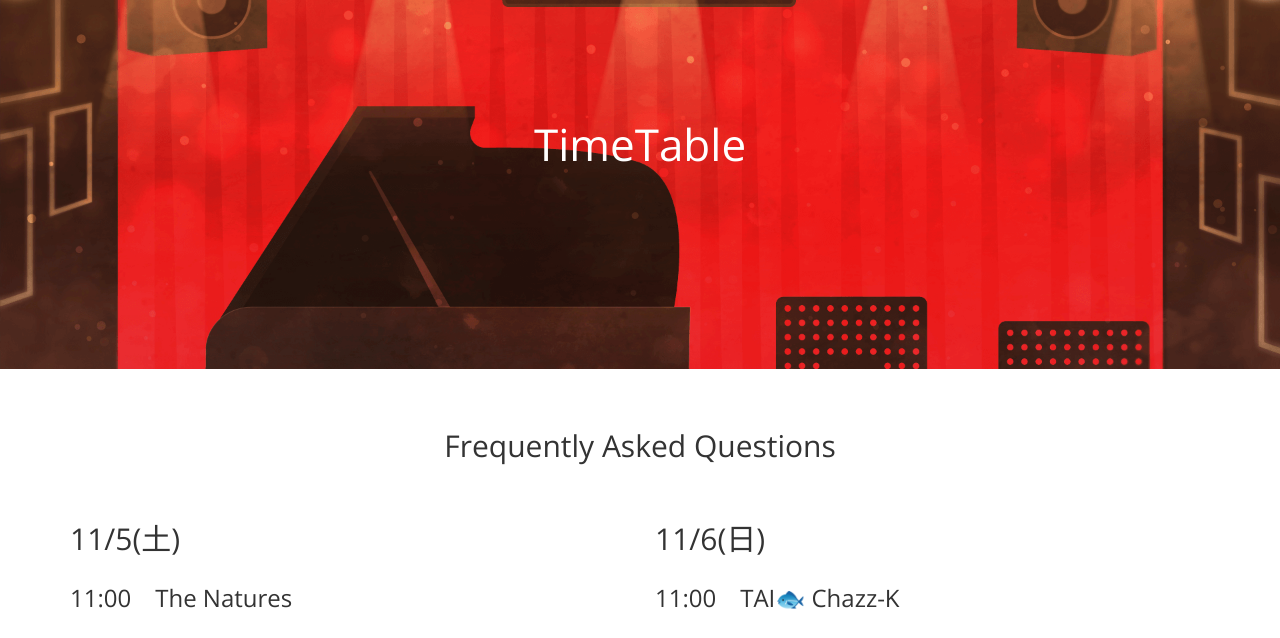
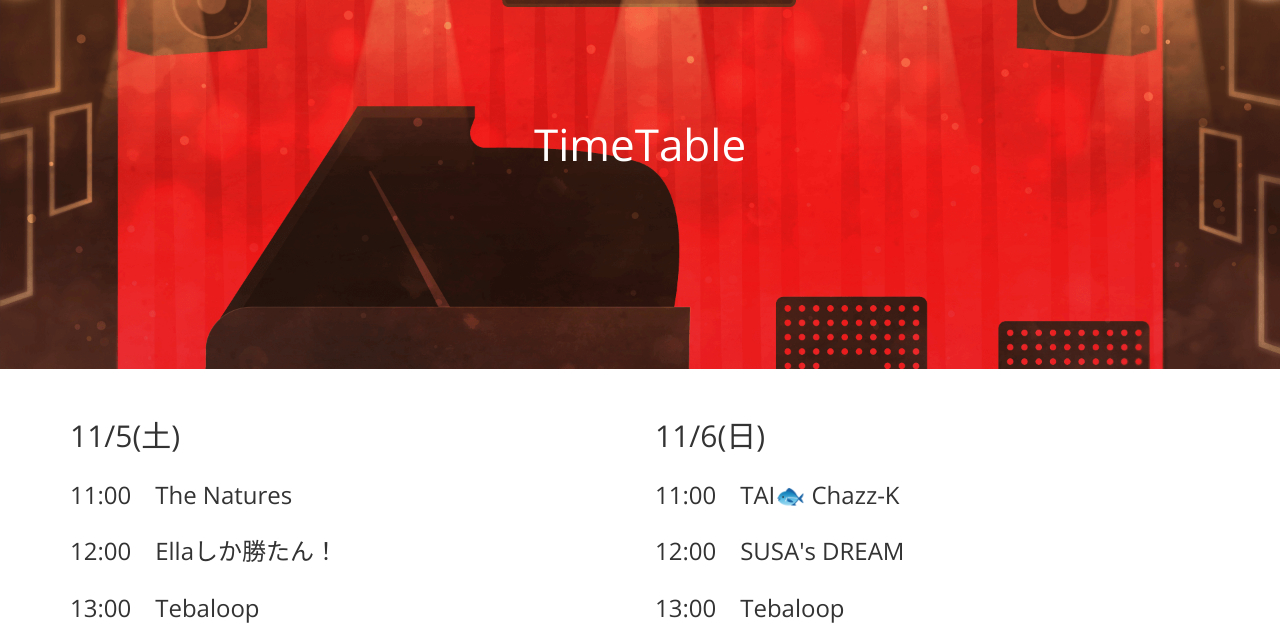
Before and after one commit to suisui0714/neopolis_cafe2022, a plain HTML site: page timetable.html in a window 1280 px wide. Shown: the part 151-789 px from the top of the page. Drawn offline with nearby package versions, Linux system fonts and the light colour scheme.

Commit message:
余計な文字を消す

```diff
--- a/timetable.html
+++ b/timetable.html
@@ -72,8 +72,6 @@
 
 	<!-- container -->
 	<div class="container">
-
-		<h2 class="text-center top-space">Frequently Asked Questions</h2>
 		<br>
 
 		<div class="row">
```
